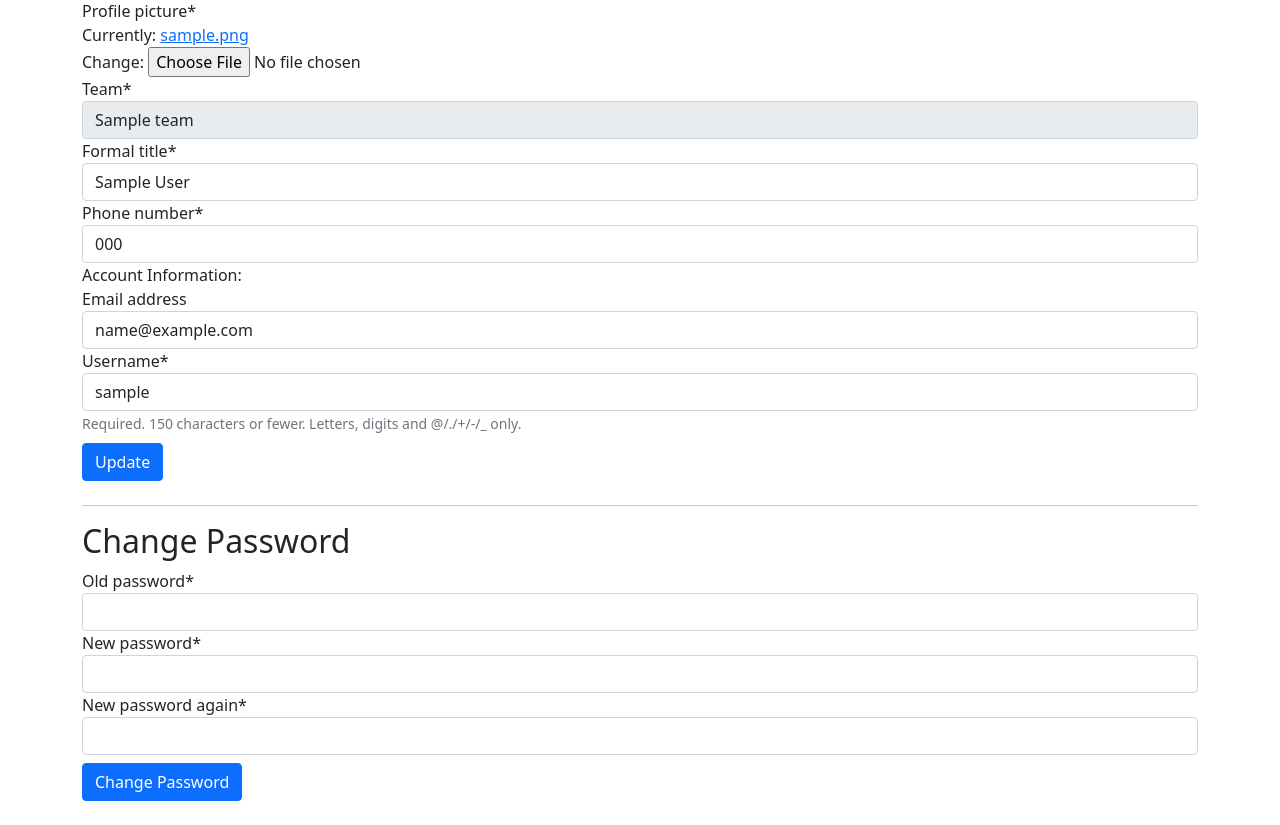
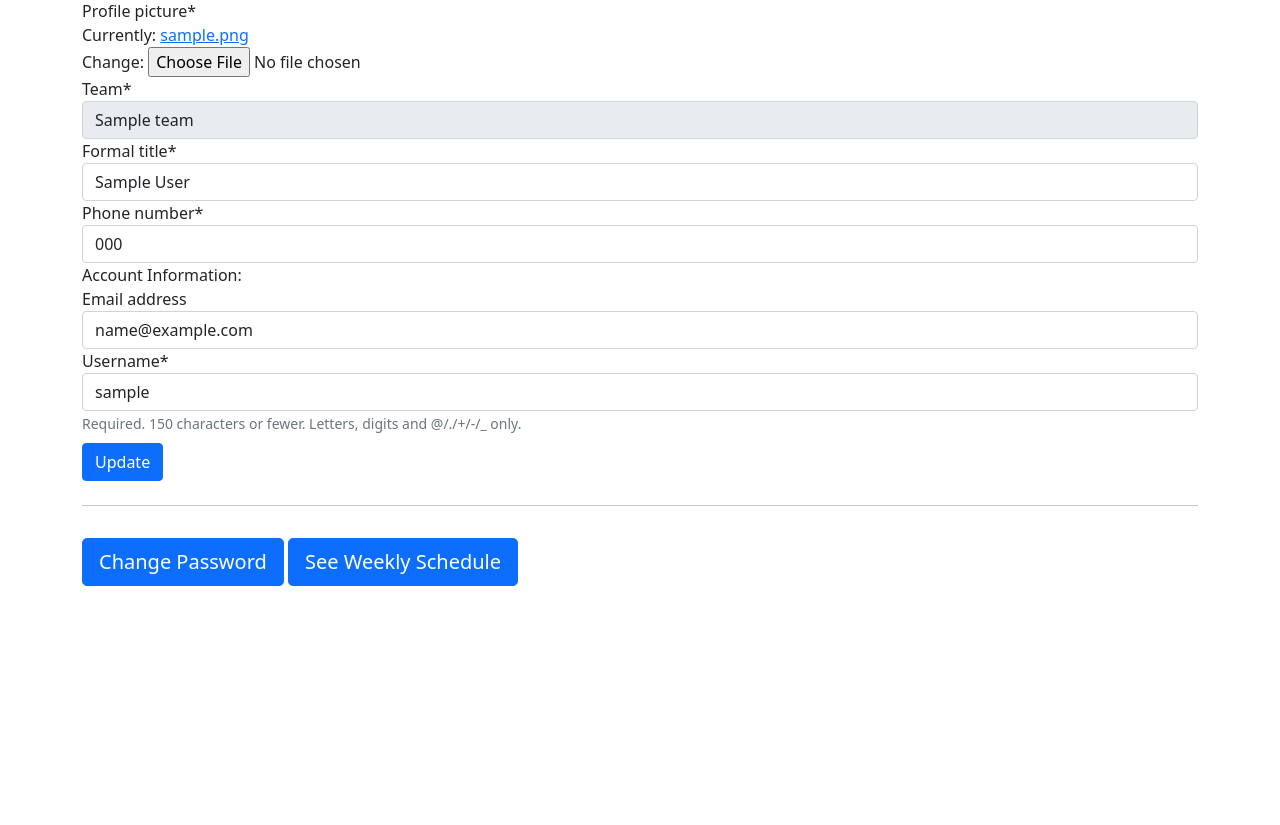
Before and after one commit to dborah123/MiddTeams, a Django app: page /accounts/profile/ in a window 1280 px wide. Shown: the part 89-914 px from the top of the page. After the commit the page ends 675 px from the top, so only its background shows below. Run offline with Django 3.2, Linux system fonts and the light colour scheme; a user stored in the database is signed in; tables that the repository leaves empty hold one stand-in row (values such as "Sample post"); some libraries are stand-ins or nearby versions.

Commit message:
workout form works, schedule, and schedule items done

```diff
--- a/accounts/forms.py
+++ b/accounts/forms.py
@@ -1,7 +1,5 @@
 from django import forms
 from django.contrib.auth.models import User
-from django.db.models import fields
-from django.forms.widgets import Select
 from accounts.models import Athlete, Coach, ScheduleItem
 from teams.models import Team
 
@@ -82,6 +80,7 @@ class AthleteForm(forms.ModelForm):
         super(AthleteForm, self).__init__(*args, **kwargs)
         self.fields['team'].disabled = True
 
+
 class UserForm(forms.ModelForm):
 
     class Meta:
@@ -139,5 +138,3 @@ class ScheduleItemForm(forms.ModelForm):
         self.fields['time_start'].label = ""
         self.fields['time_end'].label = ""
         self.fields['day'].label = ""
-
-        # Random comment!
--- a/accounts/templates/accounts/coach-profile.html
+++ b/accounts/templates/accounts/coach-profile.html
@@ -31,19 +31,43 @@
 
     <hr>
 
+    <!-- Change Password Modal -->
+    <button type="button" class="btn btn-primary btn-lg mt-3" data-bs-toggle="modal" data-bs-target="#createScheduleItem">
+        Change Password
+    </button>
+
+
+    <div class="modal fade" id="createScheduleItem" tabindex="-1" aria-labelledby="exampleModalLabel" aria-hidden="true">
+        <div class="modal-dialog">
+            <div class="modal-content">
+                <div class="modal-header">
+                    <h5 class="modal-title" id="exampleModalLabel">Change Password</h5>
+                    <button type="button" class="btn-close" data-bs-dismiss="modal" aria-label="Close"></button>
+                </div>
+                <div class="modal-body">
                     <form action="" method="POST" enctype="multipart/form-data" id="change-password-btn" class="profile-form">
-        <h2>Change Password</h2>
+
                         {% csrf_token %}
                         {{password_form|crispy}}
+
+                        <div class="modal-footer">
+                            <button type="button" class="btn btn-danger" data-bs-dismiss="modal">Close</button>
                             <button type="submit" class="btn btn-primary mb-2 mt-2">Change Password</button>
+                        </div>
                     </form>
+                </div>
+            </div>
+        </div>
+    </div>
 
-{% comment %} Scripts {% endcomment %}
+    <!-- Url to Schedule -->
+    <a href="{% url 'accounts:schedule' user_profile.pk %}" class="btn btn-primary mt-3 btn-lg">
+        See Weekly Schedule
+    </a>
 
+
+    <!-- Scripts -->
     <script type="text/javascript">
-
-    console.log("here");
-    console.log({{profile_changed}});
 
         if ({{profile_changed}}) {
             handleAlerts("success", "Successfully edited profile", "0");
--- a/accounts/urls.py
+++ b/accounts/urls.py
@@ -3,7 +3,8 @@ from .views import (
     create_coach_view,
     create_athlete_view,
     profile_view,
-    schedule_view
+    schedule_view,
+    schedule_item_view,
 )
 
 app_name='acounts'
@@ -13,4 +14,5 @@ urlpatterns = [
     path('create-athlete/', create_athlete_view, name='create_athlete'),
     path('profile/', profile_view, name='profile'),
     path('profile/schedule/user=<pk>', schedule_view, name='schedule'),
+    path('profile/schedule/user=<pk>/<sid>', schedule_item_view, name='schedule-item'),
 ]
--- a/accounts/views.py
+++ b/accounts/views.py
@@ -1,5 +1,5 @@
 from django.db.models.query_utils import Q
-from django.shortcuts import render
+from django.shortcuts import redirect, render
 
 from accounts.models import Athlete, Coach, ScheduleItem
 from accounts.utils import change_password
@@ -47,7 +47,6 @@ def create_coach_view(request):
             team = request.POST.get("team")
             formal_title = request.POST.get("formal_title")
             phone_number = request.POST.get("phone_number")
-            print("creating object")
             Coach.objects.create(
                                     user=user,
                                     profile_picture=profile_pic,
@@ -99,10 +98,8 @@ def create_athlete_view(request):
 
             # Check if email is already taken
             if(User.objects.filter(email=email)):
-                print("email is taken")
                 email_taken = True
             else:
-                print("email isnt taken")
                 user = User.objects.create_user(
                                                 first_name=first_name,
                                                 last_name=last_name,
@@ -150,7 +147,6 @@ def coach_profile_view(request):
 
     # Get user and create form
     user = request.user
-    print(user.pk)
     user_form = UserForm(request.POST or None, request.FILES or None, instance=user)
 
     # Get coach and create form
@@ -312,6 +308,7 @@ def schedule_view(request, **kwargs):
 
     # Append schedule items to specific day
     for item in schedule_items:
+        url_string = f"/accounts/profile/schedule/user={user.pk}/{item.pk}"
         data = {
             'title': item.name,
             'startTime': item.time_start.strftime("%H:%M"),
@@ -319,19 +316,9 @@ def schedule_view(request, **kwargs):
             'daysOfWeek': [item.day],
             'startReoccur': '2020-9-9',
             'endReoccur': '2020-14-12',
+            'url': url_string,
         }
         schedule_data.append(data)
-
-    # A each day dict to final JSON
-    # schedule_data['data'] = [
-    #     day_0,
-    #     day_1,
-    #     day_2,
-    #     day_3,
-    #     day_4,
-    #     day_5,
-    #     day_6,
-    # ]
 
     context = {
         'user_first_name':user.first_name,
@@ -343,3 +330,46 @@ def schedule_view(request, **kwargs):
     context['schedule_data'] = json.dumps(context['schedule_data'])
 
     return render(request, 'accounts/schedule.html', context)
+
+
+def schedule_item_view(request, **kwargs):
+
+    # Initialize random variables
+    changed = 0
+    user_pk = kwargs.get('pk')
+    user = User.objects.get(pk=user_pk)
+
+    # Get schedule item
+    schedule_id = kwargs.get('sid')
+    schedule_item = ScheduleItem.objects.get(pk=schedule_id)
+
+    # Creating schedule form
+    schedule_item_form = ScheduleItemForm(request.POST or None,
+                                 request.FILES or None,
+                                instance=schedule_item)
+
+    # Save changes
+    if (schedule_item_form.is_valid() and
+        ScheduleItem.objects.filter(
+                Q(time_start__range=[schedule_item.time_start, schedule_item.time_end], day=schedule_item.day, user=user) |
+                Q(time_end__range=[schedule_item.time_start, schedule_item.time_end], day=schedule_item.day, user=user) |
+                Q(time_start__lte=schedule_item.time_start, time_end__gte=schedule_item.time_end, day=schedule_item.day, user=user)
+    )):
+        schedule_item_form.save()
+
+        if(schedule_item_form.has_changed()):
+            changed = 1
+
+    # Delete item
+    if (request.method == "POST" and request.POST.get('delete')):
+        schedule_item.delete()
+        return redirect(f'/accounts/profile/schedule/user={user_pk}')
+
+    context = {
+        'schedule_item': schedule_item,
+        'schedule_item_form': schedule_item_form,
+        'changed': changed,
+        'user_pk': user_pk,
+    }
+
+    return render(request, 'accounts/schedule-item.html', context)
--- a/workouts/templates/workouts/home.html
+++ b/workouts/templates/workouts/home.html
@@ -41,12 +41,12 @@
 
                         <div class="input-group mb-3">
                             <label class="input-group-text" for="inputGroupSelect01">Start Time</label>
-                            {{workout_form.start_time}}
+                            {{workout_form.time_start}}
                         </div>
 
                         <div class="input-group mb-3">
                             <label class="input-group-text" for="inputGroupSelect01">End Time</label>
-                            {{workout_form.end_time}}
+                            {{workout_form.time_end}}
                         </div>
 
                         <div class="input-group mb-3">
```
Also changed, not shown: accounts/templates/accounts/athlete-profile.html (+34 -7 lines), accounts/templates/accounts/schedule-item.html (added, +66 -0 lines), accounts/templates/accounts/schedule.html (+17 -31 lines), workouts/forms.py (+8 -8 lines). Lines whose indentation alone changed are shown as unchanged.
